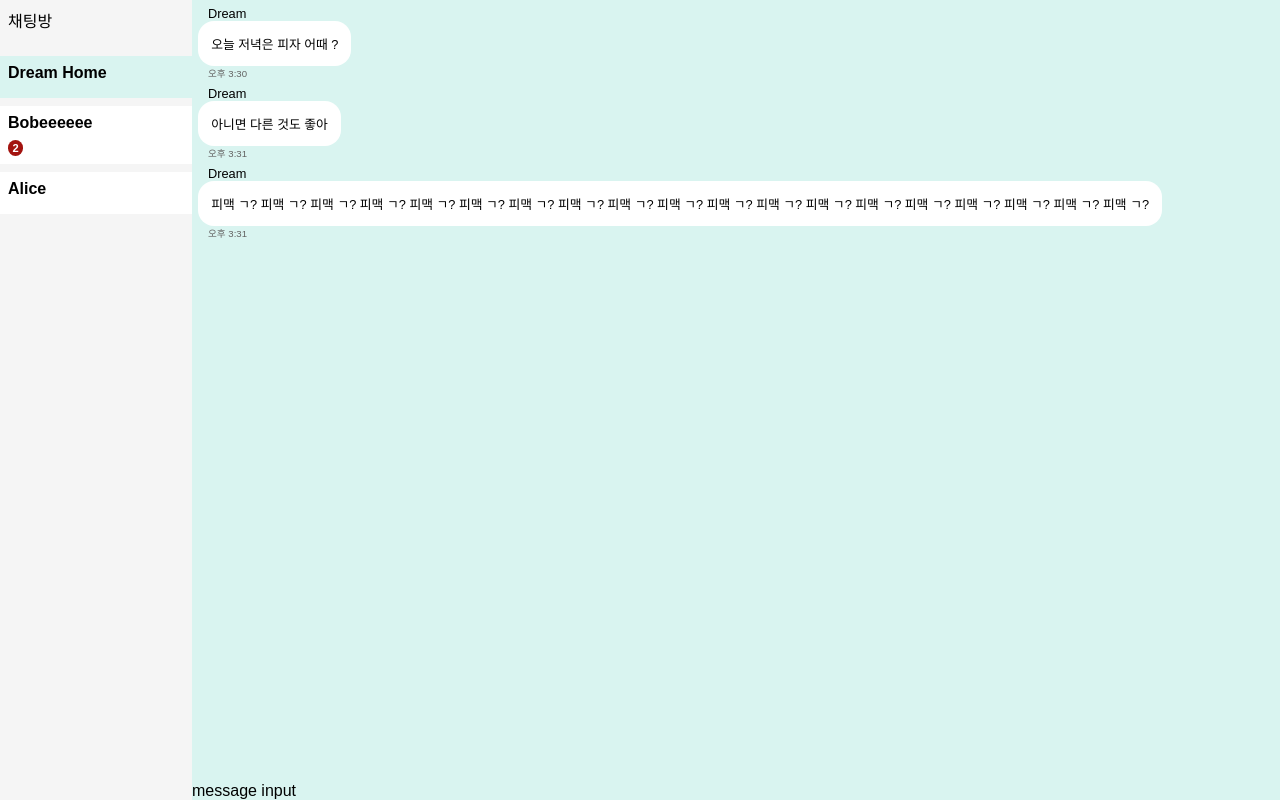
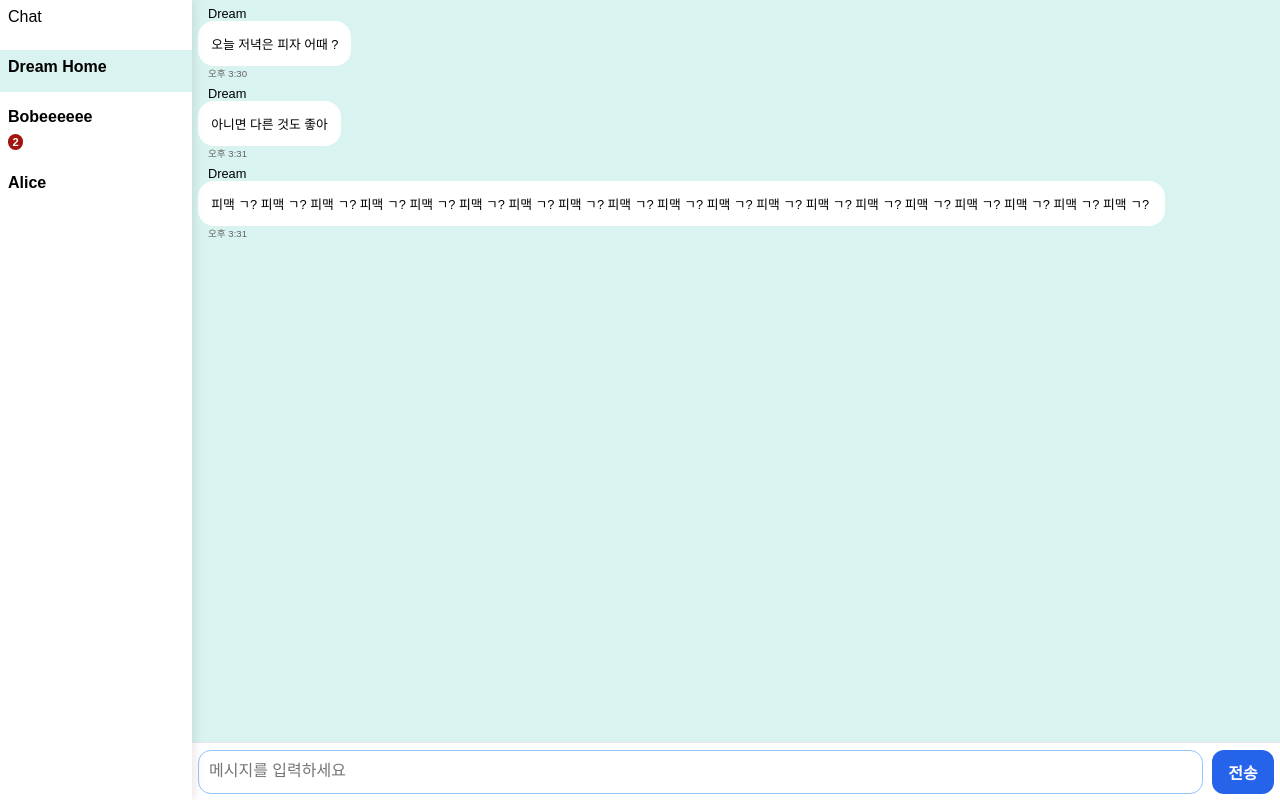
Before and after one commit to MapoCodingPark/chat-app, a React (Vite) app: page / in a window 1280 px wide. Both pictures are taken after a click on the button 608 px from the left and 85 px from the top of the page. Built offline with nearby package versions, Linux system fonts and the light colour scheme.

Commit message:
[feat] Chat Message Input 구현
- enter, shift enter 기능 구현

```diff
--- a/src/features/chatPanel/ChatPanel.tsx
+++ b/src/features/chatPanel/ChatPanel.tsx
@@ -1,5 +1,5 @@
 import styled from '@emotion/styled';
-import { memo } from 'react';
+import { memo, useEffect, useRef } from 'react';
 import { useChatStore } from '../../store/chatStore.ts';
 import { tokens } from '../../styles/tokens.ts';
 import MessageList from './MessageList.tsx';
@@ -7,13 +7,22 @@ import MessageInput from './MessageInput.tsx';
 
 const ChatPanel = memo(() => {
   const selectedRoomId = useChatStore((state) => state.selectedRoomId);
+  const textareaRef = useRef<HTMLTextAreaElement | null>(null);
+
+  useEffect(() => {
+    if (!selectedRoomId) {
+      return;
+    }
+
+    textareaRef.current?.focus();
+  }, [selectedRoomId]);
 
   return (
     <ChatPanelWrapper>
       {!!selectedRoomId && (
         <>
           <MessageList roomId={selectedRoomId} />
-          <MessageInput />
+          <MessageInput roomId={selectedRoomId} textareaRef={textareaRef} />
         </>
       )}
     </ChatPanelWrapper>
--- a/src/features/chatPanel/MessageInput.tsx
+++ b/src/features/chatPanel/MessageInput.tsx
@@ -1,8 +1,107 @@
-import { memo } from 'react';
+import type { KeyboardEvent, RefObject } from 'react';
+import { memo, useCallback, useState } from 'react';
+import { useChatStore } from '../../store/chatStore.ts';
+import styled from '@emotion/styled';
+import { tokens } from '../../styles/tokens.ts';
 
-const MessageInput = memo(() => {
-  return <>message input</>;
+type MessageInputProps = {
+  roomId: string;
+  textareaRef: RefObject<HTMLTextAreaElement | null>;
+};
+
+const MessageInput = memo(({ roomId, textareaRef }: MessageInputProps) => {
+  const [text, setText] = useState('');
+  const sendMessage = useChatStore((state) => state.sendMessage);
+
+  const handleSend = useCallback(() => {
+    const trimmedText = text.trim();
+    if (!trimmedText) {
+      return;
+    }
+
+    sendMessage(roomId, text);
+    setText('');
+  }, [roomId, sendMessage, text]);
+
+  const handleKeyDown = useCallback(
+    (event: KeyboardEvent<HTMLTextAreaElement>) => {
+      /** 한글 입력 조합 중 처리  */
+      if (event.nativeEvent.isComposing) {
+        return;
+      }
+
+      if (event.key !== 'Enter') {
+        return;
+      }
+
+      if (event.shiftKey) {
+        return;
+      }
+
+      event.preventDefault();
+      handleSend();
+    },
+    [handleSend],
+  );
+
+  return (
+    <InputWrapper>
+      <Input
+        ref={textareaRef}
+        value={text}
+        placeholder="메시지를 입력하세요"
+        onChange={(event) => setText(event.target.value)}
+        onKeyDown={handleKeyDown}
+        rows={1}
+      />
+      <SendButton type="button" onClick={handleSend}>
+        전송
+      </SendButton>
+    </InputWrapper>
+  );
 });
 
 MessageInput.displayName = 'MessageInput';
 export default MessageInput;
+
+const InputWrapper = styled.div`
+  display: flex;
+  gap: ${tokens.spacing.sm};
+  padding: ${tokens.spacing.xs};
+  border-top: 1px solid #e5e7eb;
+  background-color: ${tokens.color.bg.secondary};
+`;
+
+const Input = styled.textarea`
+  flex: 1 1 0;
+  min-width: 0;
+  min-height: 44px;
+  max-height: 160px;
+  resize: none;
+  padding: ${tokens.spacing.sm};
+  border: 1px solid ${tokens.color.border.primary};
+  border-radius: ${tokens.radius.md};
+  font: inherit;
+  line-height: 1.4;
+
+  &:focus {
+    outline: none;
+    border-color: #93c5fd;
+  }
+`;
+
+const SendButton = styled.button`
+  flex-shrink: 0;
+  padding: 0 1rem;
+  border: none;
+  border-radius: 12px;
+  background-color: ${tokens.color.fg.primary};
+  color: white;
+  font-weight: 700;
+  cursor: pointer;
+
+  &:disabled {
+    cursor: not-allowed;
+    opacity: 0.5;
+  }
+`;
--- a/src/features/chatPanel/MessageList.tsx
+++ b/src/features/chatPanel/MessageList.tsx
@@ -42,6 +42,7 @@ const ListWrapper = styled.main`
   flex: 1 0 0;
   min-height: 0;
   padding: ${tokens.spacing.xs};
+  overflow-y: scroll;
 `;
 
 const List = styled.ul`
--- a/src/features/chatPanel/MessageListItem.tsx
+++ b/src/features/chatPanel/MessageListItem.tsx
@@ -15,7 +15,7 @@ const MessageListItem = memo(({ senderName, text, createdAt, isMine }: MessageLi
   return (
     <ItemWrapper isMine={isMine}>
       <ItemContent>
-        <SenderText>{senderName}</SenderText>
+        <SenderText isMine={isMine}>{senderName}</SenderText>
         <MessageBox>
           <MessageText>{text}</MessageText>
         </MessageBox>
@@ -40,9 +40,12 @@ const ItemContent = styled.div`
   flex-direction: column;
 `;
 
-const SenderText = styled.div`
+const SenderText = styled('div', { shouldForwardProp: (props) => props !== 'isMine' })<{
+  isMine: boolean;
+}>`
   font-size: ${tokens.fontSize.sm};
-  padding-left: ${tokens.spacing.sm};
+  padding: 0 ${tokens.spacing.sm};
+  text-align: ${({ isMine }) => (isMine ? 'end' : 'start')};
 `;
 
 const MessageBox = styled.div`
@@ -53,6 +56,9 @@ const MessageBox = styled.div`
 
 const MessageText = styled.div`
   font-size: ${tokens.fontSize.sm};
+  margin: 0;
+  white-space: pre-wrap;
+  word-break: break-word;
   ${ellipsis(3)};
 `;
 
--- a/src/features/chatRoomList/ChatRoomList.tsx
+++ b/src/features/chatRoomList/ChatRoomList.tsx
@@ -3,8 +3,9 @@ import Header from './Header.tsx';
 import { memo, useCallback } from 'react';
 import { useChatStore } from '../../store/chatStore.ts';
 import ChatRoomListItem from './ChatRoomListItem.tsx';
+import { Z_INDEX } from '../constants.ts';
 
-const CHAT_ROOM_TITLE = '채팅방';
+const CHAT_ROOM_TITLE = 'Chat';
 
 const ChatRoomList = memo(() => {
   const selectedRoomId = useChatStore((state) => state.selectedRoomId);
@@ -52,6 +53,8 @@ const ListWrapper = styled('div', {
   display: flex;
   flex-direction: column;
   gap: 1rem;
+  box-shadow: 4px 0 8px rgba(0, 0, 0, 0.08);
+  z-index: ${Z_INDEX.FLOW + 1};
 `;
 
 const RoomList = styled.ul`
--- /dev/null
+++ b/src/features/constants.ts
@@ -0,0 +1,6 @@
+export const Z_INDEX = {
+  FLOW: 0,
+  LOW: 100,
+  MID: 200,
+  HIGH: 300,
+};
--- a/src/index.css
+++ b/src/index.css
@@ -8,6 +8,7 @@ body,
 
 * {
     box-sizing: border-box;
+    -webkit-tap-highlight-color: transparent;
 }
 
 /** 1rem */
@@ -17,7 +18,6 @@ html {
 
 body {
     font-family: Arial, sans-serif;
-    background: #f5f5f5;
 }
 
 /** reset css */
--- a/src/styles/tokens.ts
+++ b/src/styles/tokens.ts
@@ -1,7 +1,9 @@
 export const tokens = {
   color: {
+    fg: { primary: '#2563eb' },
     bg: { primary: '#d9f4f0', secondary: '#ffffff' },
     text: { dim: '#636262' },
+    border: { primary: '#d1d5db' },
   },
   spacing: {
     xs: '0.4rem',
```
